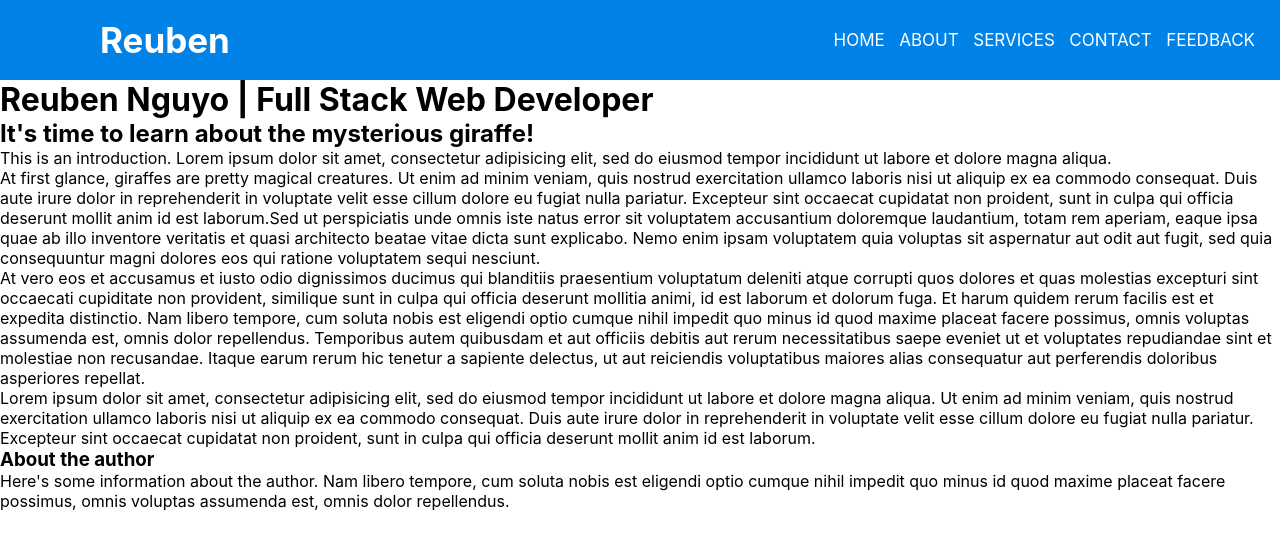
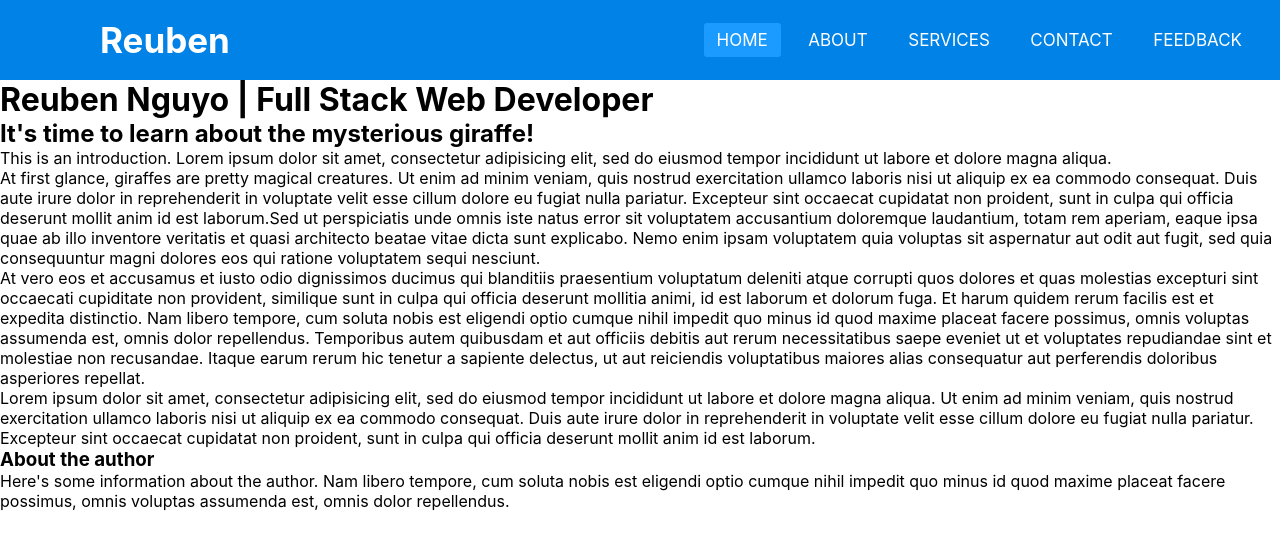
Before and after one commit to reubie/portfolio, a plain HTML site: page index.html in a window 1280 px wide. Drawn offline with Linux system fonts and the light colour scheme.

Commit message:
add pading to pages for uniformity and create an active hover class for home page

```diff
--- a/css/styles.css
+++ b/css/styles.css
@@ -34,6 +34,8 @@ nav ul li a{
     color: white;
     font-size: 17px;
     text-transform: uppercase;
+    padding: 7px 13px;
+    border-radius: 3px;
 }
 a.active,a:hover{
     background: #1b9bff;
--- a/index.html
+++ b/index.html
@@ -14,13 +14,15 @@
         <nav>
             <label class="logo">Reuben</label>
             <ul>
-                <li><a href="#">Home</a></li>
+                <li><a class="active" href="#">Home</a></li>
                 <li><a href="#">About</a></li>
                 <li><a href="#">Services</a></li>
                 <li><a href="#">Contact</a></li>
                 <li><a href="#">Feedback</a></li>
             </ul>
         </nav>
+
+        <!-- end of navbar -->
 
 
         <h1>Reuben Nguyo | Full Stack Web Developer</h1>
```
